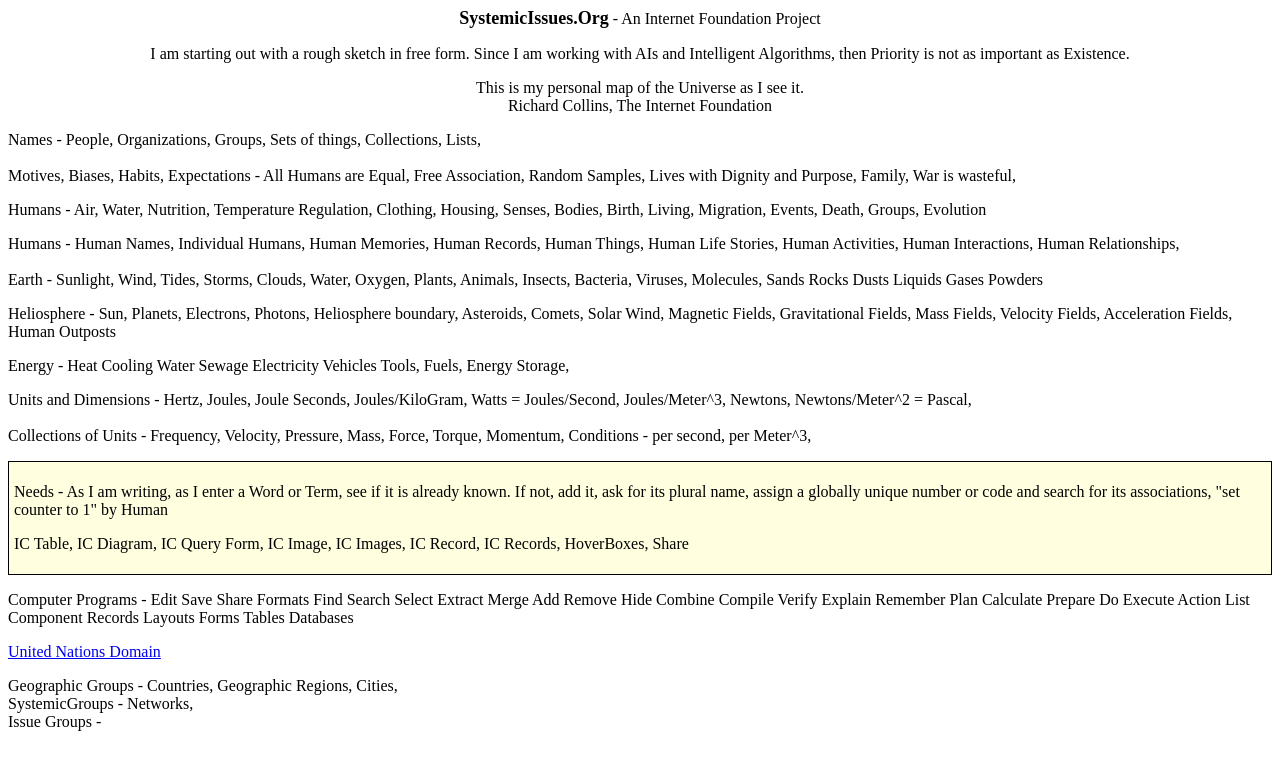
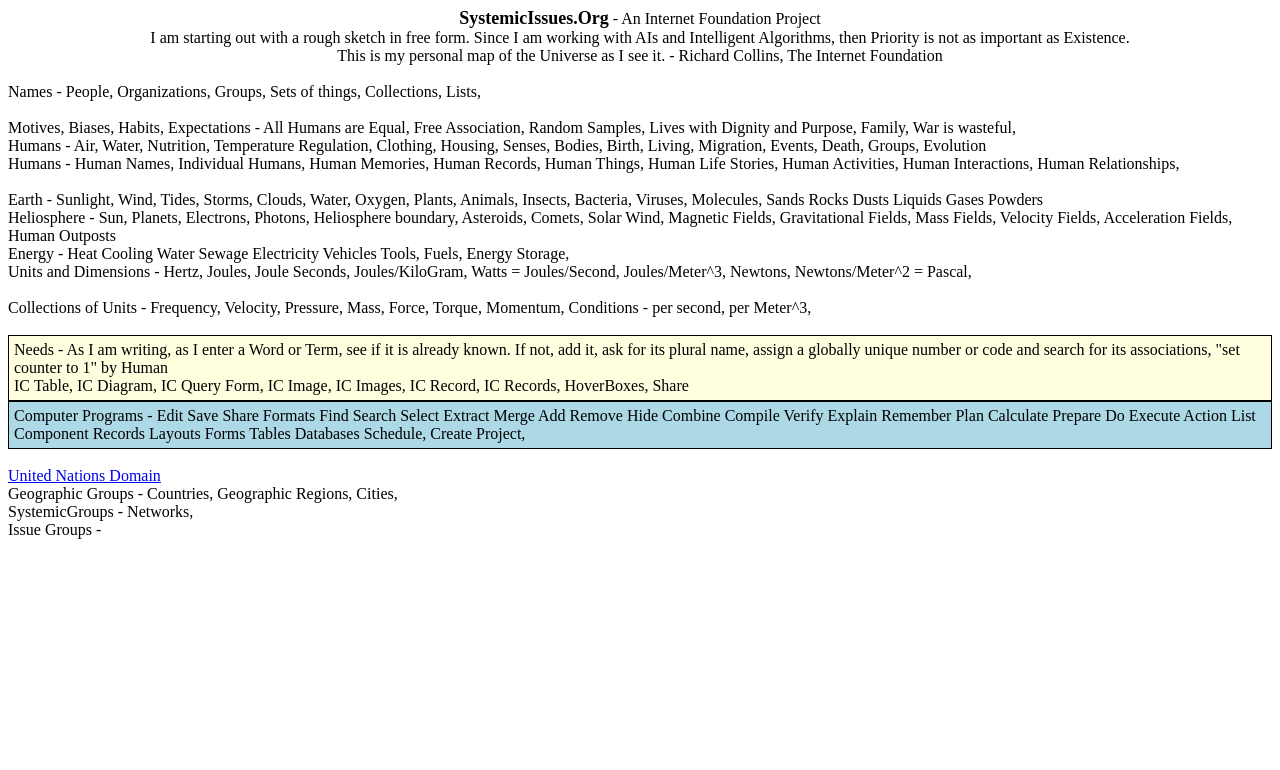
Before and after one commit to RichardKCollins/SystemicIssues, a plain HTML site: page docs/index.html in a window 1280 px wide. Drawn offline with Linux system fonts and the light colour scheme.

Commit message:
8 Apr 2023 7 54 am

```diff
--- a/docs/index.html
+++ b/docs/index.html
@@ -1,10 +1,34 @@
+<!DOCTYPE html>
+<html>
+<head>
+  <title>My Website</title>
+  <style>
+    p {
+      margin: 0;
+      padding: 0;
+    }
+
+	div {
+	  border: 1px solid black;
+	  background-color: lightblue;
+	  padding: 5px;
+	}
+
+	.yellow-background {
+      background-color: lightyellow;
+
+  </style>
+</head>
+<body>
+
 <p align="center"><b><font size="4">SystemicIssues.Org</font></b> - An Internet
 Foundation Project</p>
 <p align="center">I am starting out with a rough sketch in free form. Since I am
 working with AIs and Intelligent Algorithms, then Priority is not as important
 as Existence. </p>
-<p align="center">This is my personal map of the Universe as I see it. <br>
+<p align="center">This is my personal map of the Universe as I see it. -
 Richard Collins, The Internet Foundation</p>
+<p align="center">&nbsp;</p>
 <p align="left">Names - People, Organizations, Groups, Sets of things,
 Collections, Lists, <br>
 <br>
@@ -29,20 +53,30 @@
 <br>
 Collections of Units - Frequency, Velocity, Pressure, Mass, Force, Torque, Momentum,
 Conditions - per second, per Meter^3, </p>
+<p>&nbsp;</p>
 
-<div style="border:thin;background-color:lightyellow;border-style:solid;border-color:black;padding:5px">
+<div class="yellow-background">
 <p>Needs - As I am writing, as I enter a Word or Term, see if it is already known. If not, add it, ask for its plural name, assign a globally unique
 number or code and search for its associations, &quot;set counter to 1&quot; by Human</p>
 <p>IC Table, IC Diagram, IC Query Form, IC Image, IC Images, IC Record, IC Records,
 HoverBoxes, Share</p>
 </div>
 
-<p>Computer Programs - Edit Save Share Formats Find Search Select Extract Merge
-Add Remove Hide Combine Compile Verify Explain Remember Plan Calculate Prepare
-Do Execute Action List Component Records Layouts Forms Tables Databases </p>
+
+<div>
+<p>Computer Programs - Edit Save Share Formats Find Search Select Extract Merge Add Remove Hide Combine Compile Verify Explain Remember Plan Calculate Prepare
+Do Execute Action List Component Records Layouts Forms Tables Databases
+Schedule, Create Project, </p>
+</div>
+
+<p>&nbsp;</p>
 <p><a href="https://www.un.org/">United Nations Domain</a></p>
 <p>Geographic Groups - Countries, Geographic Regions, Cities, <br>
 SystemicGroups - Networks, <br>
 Issue Groups - <br>
 <br>
 &nbsp;</p>
+
+
+</body>
+</html>
```
Also changed, not shown: docs/Components.html (added, +7 -0 lines).
